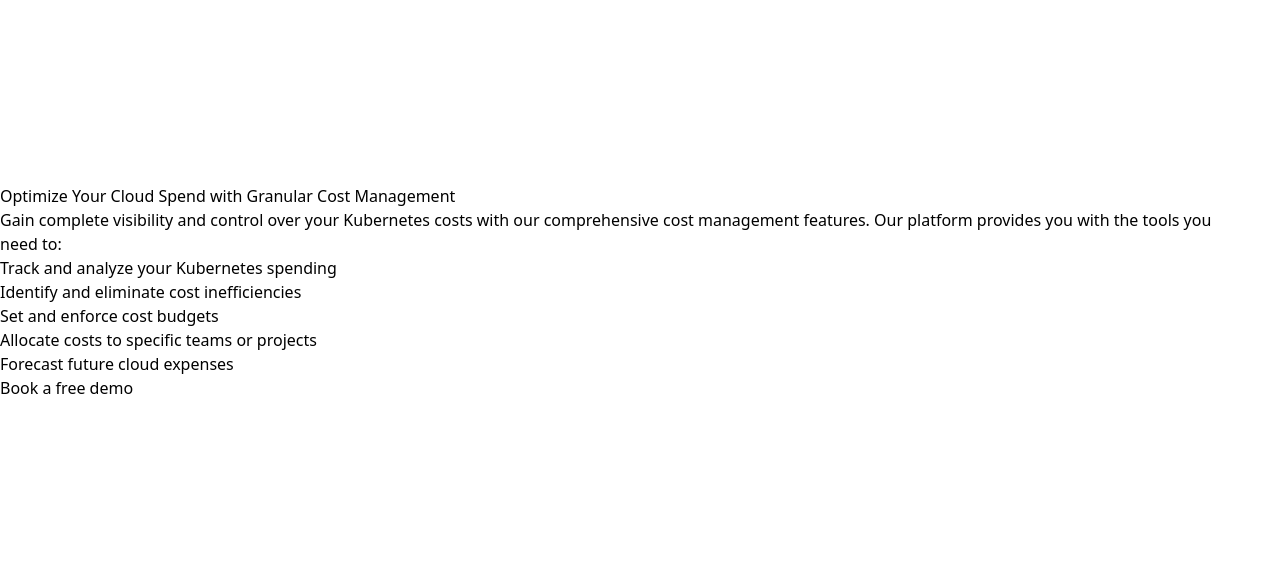
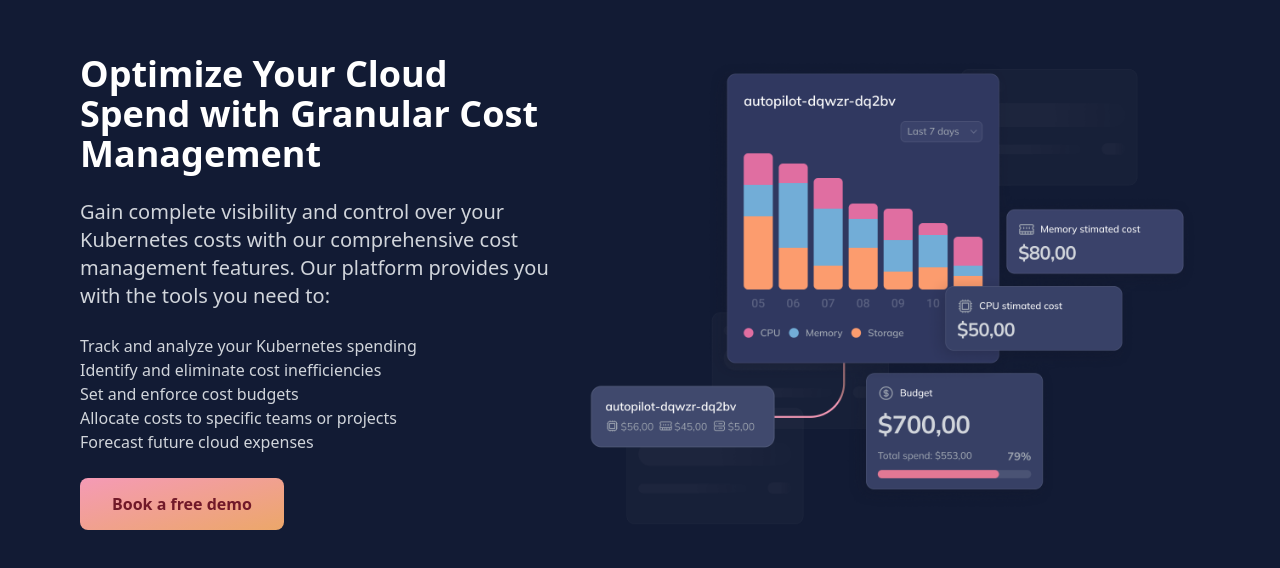
Before and after one commit to buhodev/technical-test, a SvelteKit app: page / in a window 1280 px wide. Shown: the part 108-676 px from the top of the page. Built offline with nearby package versions, Linux system fonts and the light colour scheme.

Commit message:
Changes to be committed: modified:   src/app.css     adding variables for colors     adding styles for buttons modified:   src/routes/+page.svelte     adding color styles

```diff
--- a/src/app.css
+++ b/src/app.css
@@ -1,6 +1,51 @@
 @tailwind base;
 @tailwind components;
 @tailwind utilities;
+
+:root {
+    --theme-font-color-base: #383c40;
+    --theme-font-color-dark: #f7f9fa;
+    --theme-rounded-base: 8px;
+    --theme-rounded-container: 16px;
+    --theme-border-base: 1px;
+    --on-primary: #ffffff;
+    --on-secondary: #ffffff;
+    --on-tertiary: #ffffff;
+    --on-success: #000000;
+    --on-warning: #000000;
+    --on-error: #000000;
+    --on-surface: #ffffff;
+    --color-primary-50: #fdf1e9;
+    --color-primary-100: #ffedd5;
+    --color-primary-200: #facb9f;
+    --color-primary-300: #eca769;
+    --color-primary-400: #d48744;
+    --color-primary-500: #ad6015;
+    --color-primary-600: #824706;
+    --color-primary-700: #5b3102;
+    --color-primary-800: #402100;
+    --color-primary-900: #271804;
+    --color-secondary-50: #fef2f5;
+    --color-secondary-100: #ffe8e9;
+    --color-secondary-200: #fec3d1;
+    --color-secondary-300: #f59ab6;
+    --color-secondary-400: #e37894;
+    --color-secondary-500: #bd4d6a;
+    --color-secondary-600: #943246;
+    --color-secondary-700: #711929;
+    --color-secondary-800: #50131a;
+    --color-secondary-900: #310f11;
+    --color-surface-50: #fdfdfd;
+    --color-surface-100: #f7f9fa;
+    --color-surface-200: #e2e8f0;
+    --color-surface-300: #cbd5e1;
+    --color-surface-400: #5870ab;
+    --color-surface-500: #2e4585;
+    --color-surface-600: #293d75;
+    --color-surface-700: #223363;
+    --color-surface-800: #1a274b;
+    --color-surface-900: #121b34;
+}
 
 @layer base {
 	@font-face {
@@ -20,3 +65,8 @@
 		height: 100%;
 	}
 }
+@layer components {
+	.btn {
+	  @apply inline-flex items-center select-none font-bold justify-center text-secondary-700 rounded-lg bg-gradient-to-tl from-primary-300 to-secondary-300 text-base transition py-3.5 px-6 md:px-8 ease-in duration-200 hover:brightness-110 cursor-pointer;
+	}
+}
--- a/src/routes/+page.svelte
+++ b/src/routes/+page.svelte
@@ -1,9 +1,9 @@
 <main class="flex h-flil items-center justify-center">
-	<section class="flex items-center gap-8 m-auto self-center h-screen">
-		<div class="flex flex-col">
-		<h2 class="">Optimize Your Cloud Spend with Granular Cost Management</h2>
-		<p class="pretty">Gain complete visibility and control over your Kubernetes costs with our comprehensive cost management features. Our platform provides you with the tools you need to:</p>
-		<ul>
+	<section class="flex items-center gap-8 m-auto px-20 self-center h-screen bg-surface-900">
+		<div class="flex flex-col basis-1/2 gap-6">
+		<h2 class="text-4xl font-bold text-white">Optimize Your Cloud Spend with Granular Cost Management</h2>
+		<p class="pretty text-xl text-gray-300">Gain complete visibility and control over your Kubernetes costs with our comprehensive cost management features. Our platform provides you with the tools you need to:</p>
+		<ul class="text-gray-300">
 			<li>Track and analyze your Kubernetes spending</li>
 			<li>Identify and eliminate cost inefficiencies</li>
 			<li>Set and enforce cost budgets</li>
@@ -11,9 +11,11 @@
 			<li>Forecast future cloud expenses</li>
 		</ul>
 		<div class="flex">
-			<button>Book a free demo</button>
+			<a href="#" class="btn">Book a free demo</a>
 		</div>
 	</div>
-		<div></div>
+		<div>
+			<img src="/cost-management-image.png" alt=" Cost Management Feature">
+		</div>
 	</section>
 </main>
```
